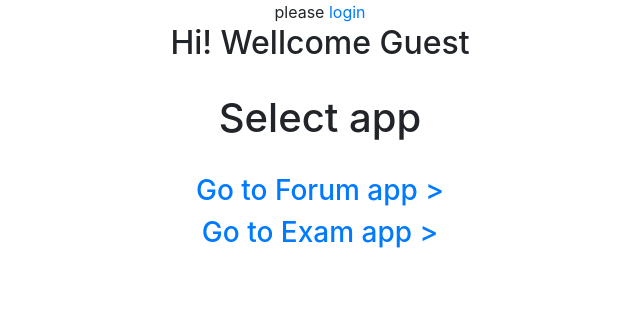
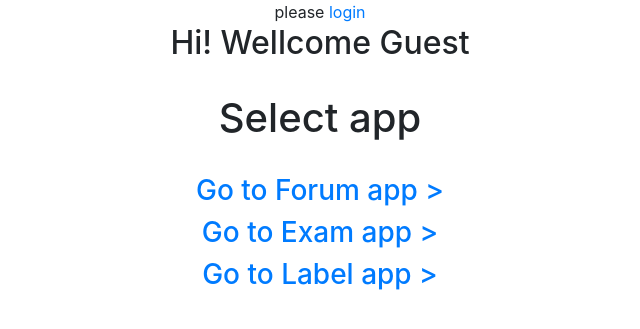
Before and after one commit to 1984-zen/forum, a Django app: template accounts/templates/index.html in a window 1280 px wide. Shown: the top 329 px of the page, without its empty margins (320-960 px from the left). Run offline with Django 3.2, Linux system fonts and the light colour scheme; the template is opened without the code that fills it, so the values that code supplies are empty; some libraries are stand-ins or nearby versions.

Commit message:
fix:add 'go to Label app' in Template 'index.html'

```diff
--- a/accounts/templates/index.html
+++ b/accounts/templates/index.html
@@ -38,6 +38,7 @@
 
     <a href="{% url 'show_boards' %}"><h3>Go to Forum app ></h3></a>
     <a href="{% url 'show_exam_list' %}"><h3>Go to Exam app ></h3></a>
+    <a href="{% url 'show_training_list' %}"><h3>Go to Label app ></h3></a>
 
   </div> <!-- end here -->
 </body>
```
